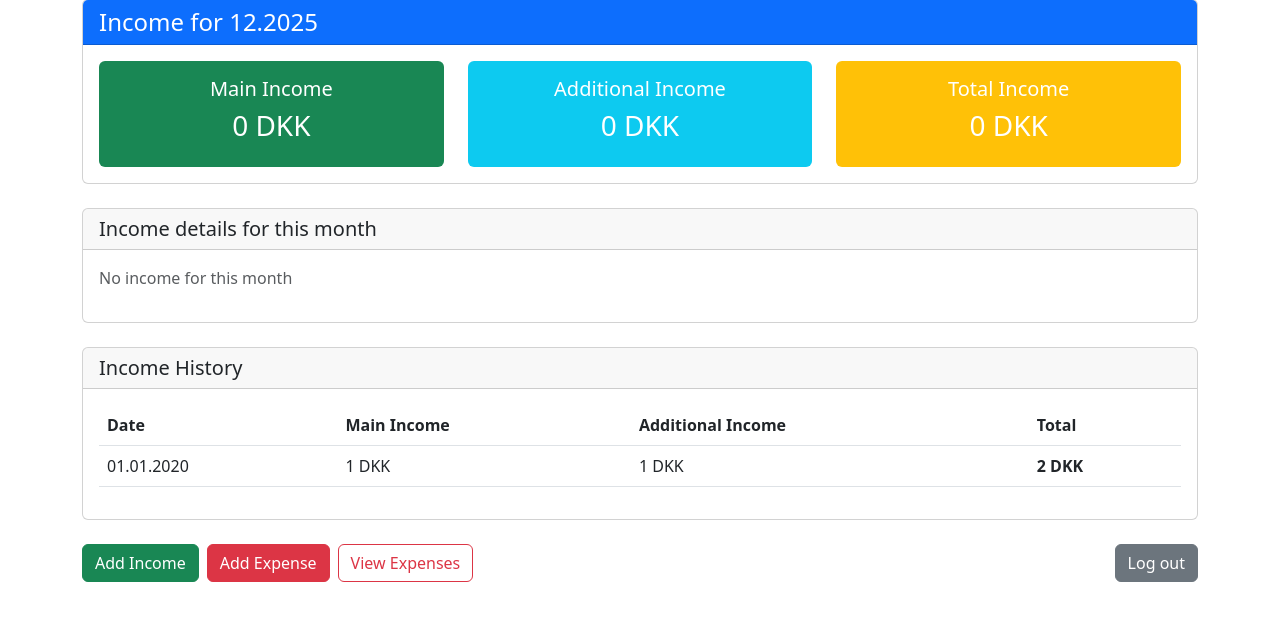
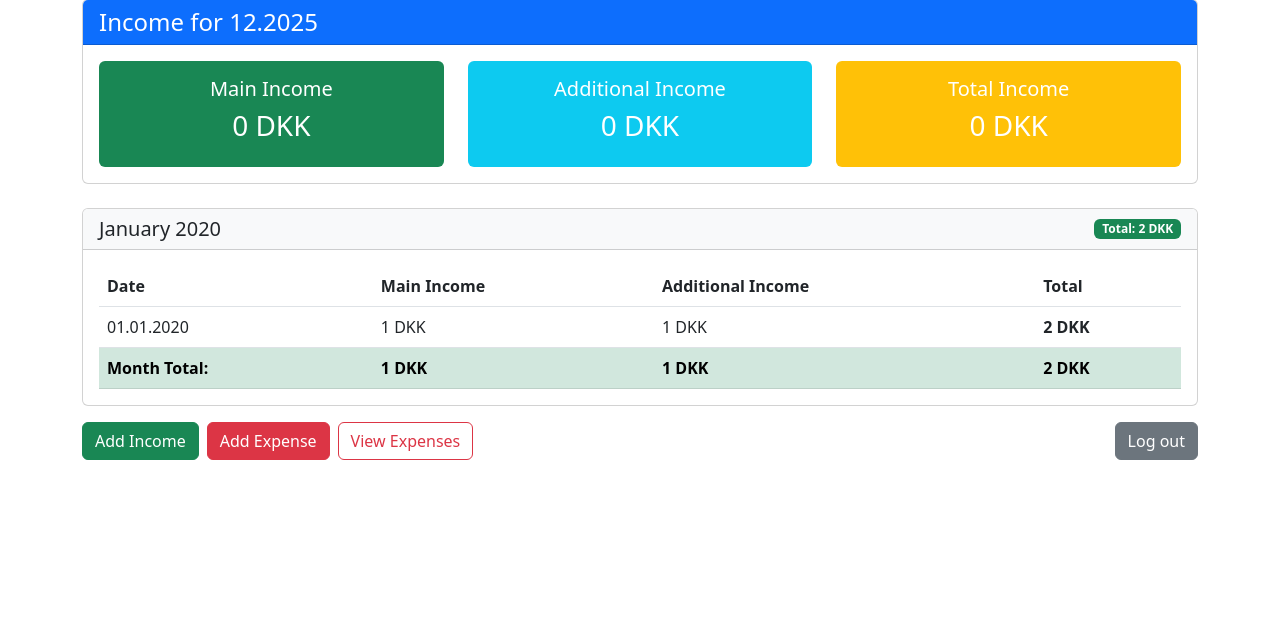
Before and after one commit to slavafortGR/finance, a Flask app: page /profile in a window 1280 px wide. Shown: the part 141-762 px from the top of the page. Run offline with Flask 3, Linux system fonts and the light colour scheme; the visitor is signed in with stand-in values (Sample User, id 1); tables that the repository leaves empty hold one stand-in row (values such as "Sample post").

Commit message:
prorile_html add_income_html list_expenses_html have been fixed

```diff
--- a/finance/forms.py
+++ b/finance/forms.py
@@ -24,10 +24,10 @@ class RegistrationForm(FlaskForm):
 
 class IncomeForm(FlaskForm):
     date = StringField('Date', validators=[DataRequired(message='Select date')])
-    main_income = IntegerField('Main income', validators=[DataRequired(message='Specify your main income'),
+    main_income = IntegerField('Main income', validators=[Optional(),
             NumberRange(min=0, message='Income cannot be negative')], default=0)
     additional_income = IntegerField('Additional income', validators=[
-            DataRequired(message='Please indicate additional income'),
+            Optional(),
             NumberRange(min=0, message='Income cannot be negative')], default=0)
     submit = SubmitField('Save')
 
--- a/finance/routes.py
+++ b/finance/routes.py
@@ -123,28 +123,48 @@ def return_profile():
         current_year = current_date.year
         current_month = current_date.month
 
-        incomes = Income.query.filter_by(user_id=user_id).filter(
-            Income.year == current_year,
-            Income.month == current_month
-        ).order_by(Income.day.asc()).all()
-
-        total_main_income = sum(income.main_income for income in incomes)
-        total_additional_income = sum(income.additional_income for income in incomes)
-        total_income = total_main_income + total_additional_income
-
         all_incomes = Income.query.filter_by(user_id=user_id).order_by(
-            Income.year.asc(),
-            Income.month.asc(),
+            Income.year.desc(),
+            Income.month.desc(),
             Income.day.asc()
         ).all()
+
+        monthly_incomes = {}
+        for key, group in groupby(all_incomes, key=lambda x: (x.year, x.month)):
+            year, month = key
+            month_key = f'{year}-{month:02d}'
+            income_list = list(group)
+
+            total_main = sum(inc.main_income for inc in income_list)
+            total_additional = sum(inc.additional_income for inc in income_list)
+            total = total_main + total_additional
+
+            monthly_incomes[month_key] = {
+                'incomes': income_list,
+                'total_main': total_main,
+                'total_additional': total_additional,
+                'total': total,
+                'year': year,
+                'month': month
+            }
+
+        current_month_key = f'{current_year}-{current_month:02d}'
+        if current_month_key in monthly_incomes:
+            current_month_data = monthly_incomes[current_month_key]
+            total_main_income = current_month_data['total_main']
+            total_additional_income = current_month_data['total_additional']
+            total_income = current_month_data['total']
+        else:
+            total_main_income = 0
+            total_additional_income = 0
+            total_income = 0
 
         return render_template('profile.html',
                                user=user,
                                total_main_income=total_main_income,
                                total_additional_income=total_additional_income,
                                total_income=total_income,
-                               incomes=incomes,
-                               all_incomes=all_incomes,
+                               monthly_incomes=monthly_incomes,
                                current_year=current_year,
                                current_month=current_month)
     else:
@@ -183,6 +203,13 @@ def add_income_post():
             day = int(day)
         except (ValueError, AttributeError):
             flash('Invalid date format', 'danger')
+            return render_template('add_income.html', income_form=income_form)
+
+        main_income = income_form.main_income.data or 0
+        additional_income = income_form.additional_income.data or 0
+
+        if main_income == 0 and additional_income == 0:
+            flash('At least one income field must be filled', 'danger')
             return render_template('add_income.html', income_form=income_form)
 
         new_income = Income(
--- a/finance/templates/add_income.html
+++ b/finance/templates/add_income.html
@@ -15,14 +15,14 @@
         </div>
         <div class="mb-3">
             <label class="form-label"><strong>Main income:</strong></label>
-            {{ income_form.main_income(class="form-control", required=True, placeholder="0") }} DKK
+            {{ income_form.main_income(class="form-control", placeholder="0") }} DKK
             {% for error in income_form.main_income.errors %}
                     <span class="text-danger">{{ error }}</span>
             {% endfor %}
         </div>
         <div class="mb-3">
             <label class="form-label"><strong>Additional income:</strong></label>
-            {{ income_form.additional_income(class="form-control", required=True, placeholder="0") }} DKK
+            {{ income_form.additional_income(class="form-control", placeholder="0") }} DKK
             {% for error in income_form.additional_income.errors %}
                     <span class="text-danger">{{ error }}</span>
             {% endfor %}
--- a/finance/templates/list_expenses.html
+++ b/finance/templates/list_expenses.html
@@ -27,9 +27,9 @@
                         </tr>
                     </thead>
                     <tbody>
-                        {% set monthly_total = 0 %}
+                        {% set monthly_total = namespace(value=0) %}
                         {% for expense in expenses %}
-                        {% set monthly_total = monthly_total + expense.amount %}
+                            {% set monthly_total.value = monthly_total.value + expense.amount %}
                             <tr>
                                 <td>{{ expense.date.strftime('%d.%m.%Y') }}</td>
                                 <td>
@@ -60,7 +60,7 @@
                     <tfoot>
                         <tr class="table-danger">
                             <td colspan="2"><strong>Total for {{ month_key }}:</strong></td>
-                            <td colspan="3"><strong>{{ "{:,}".format(monthly_total).replace(',', ' ') }} DKK</strong></td>
+                            <td colspan="3"><strong>{{ "{:,}".format(monthly_total.value).replace(',', ' ') }} DKK</strong></td>
                         </tr>
                     </tfoot>
                 </table>
--- a/finance/templates/profile.html
+++ b/finance/templates/profile.html
@@ -36,13 +36,26 @@
         </div>
     </div>
 
-    <div class="card mb-4">
-        <div class="card-header">
-            <h5 class="mb-0">Income details for this month</h5>
+    {% if monthly_incomes %}
+        {% for month_key, data in monthly_incomes.items() %}
+        <div class="card mb-3">
+            <div class="card-header bg-light">
+                <div class="d-flex justify-content-between align-items-center">
+                    <h5 class="mb-0">
+                        {% set month_names = {
+                            1: 'January', 2: 'February', 3: 'March', 4: 'April',
+                            5: 'May', 6: 'June', 7: 'July', 8: 'August',
+                            9: 'September', 10: 'October', 11: 'November', 12: 'December'
+                        } %}
+                        {{ month_names[data.month] }} {{ data.year }}
+                    </h5>
+                    <span class="badge bg-success">
+                        Total: {{ "{:,}".format(data.total).replace(',', ' ') }} DKK
+                    </span>
+                </div>
             </div>
             <div class="card-body">
-            {% if incomes %}
-                <table class="table table-striped">
+                <table class="table table-hover mb-0">
                     <thead>
                         <tr>
                             <th>Date</th>
@@ -52,7 +65,7 @@
                         </tr>
                     </thead>
                     <tbody>
-                        {% for income in incomes %}
+                        {% for income in data.incomes %}
                         <tr>
                             <td>{{ '%02d' % income.day }}.{{ '%02d' % income.month }}.{{ income.year }}</td>
                             <td>{{ "{:,}".format(income.main_income).replace(',', ' ') }} DKK</td>
@@ -61,49 +74,30 @@
                         </tr>
                         {% endfor %}
                     </tbody>
+                    <tfoot>
+                        <tr class="table-success">
+                            <td><strong>Month Total:</strong></td>
+                            <td><strong>{{ "{:,}".format(data.total_main).replace(',', ' ') }} DKK</strong></td>
+                            <td><strong>{{ "{:,}".format(data.total_additional).replace(',', ' ') }} DKK</strong></td>
+                            <td><strong>{{ "{:,}".format(data.total).replace(',', ' ') }} DKK</strong></td>
+                        </tr>
+                    </tfoot>
                 </table>
-            {% else %}
-                <p class="text-muted">No income for this month</p>
-            {% endif %}
             </div>
         </div>
-
+        {% endfor %}
+    {% else %}
         <div class="card mb-4">
-        <div class="card-header">
-            <h5 class="mb-0">Income History</h5>
-        </div>
             <div class="card-body">
-            {% if all_incomes %}
-                <table class="table table-hover">
-                    <thead>
-                        <tr>
-                            <th>Date</th>
-                            <th>Main Income</th>
-                            <th>Additional Income</th>
-                            <th>Total</th>
-                        </tr>
-                    </thead>
-                    <tbody>
-                        {% for income in all_incomes %}
-                        <tr>
-                            <td>{{ '%02d' % income.day }}.{{ '%02d' % income.month }}.{{ income.year }}</td>
-                            <td>{{ "{:,}".format(income.main_income).replace(',', ' ') }} DKK</td>
-                            <td>{{ "{:,}".format(income.additional_income).replace(',', ' ') }} DKK</td>
-                            <td><strong>{{ "{:,}".format(income.total).replace(',', ' ') }} DKK</strong></td>
-                        </tr>
-                        {% endfor %}
-                    </tbody>
-                </table>
-            {% else %}
-                <div class="alert alert-info">
+                <div class="alert alert-info mb-0">
                     <p class="mb-0">
                         <strong>There is no data to display.</strong>
                         Please add data to the database.
                     </p>
                 </div>
-            {% endif %}
             </div>
         </div>
+    {% endif %}
 
     <div class="d-flex gap-2 mb-4">
         <a href="/income" class="btn btn-success">
```
Lines whose indentation alone changed are shown as unchanged.
